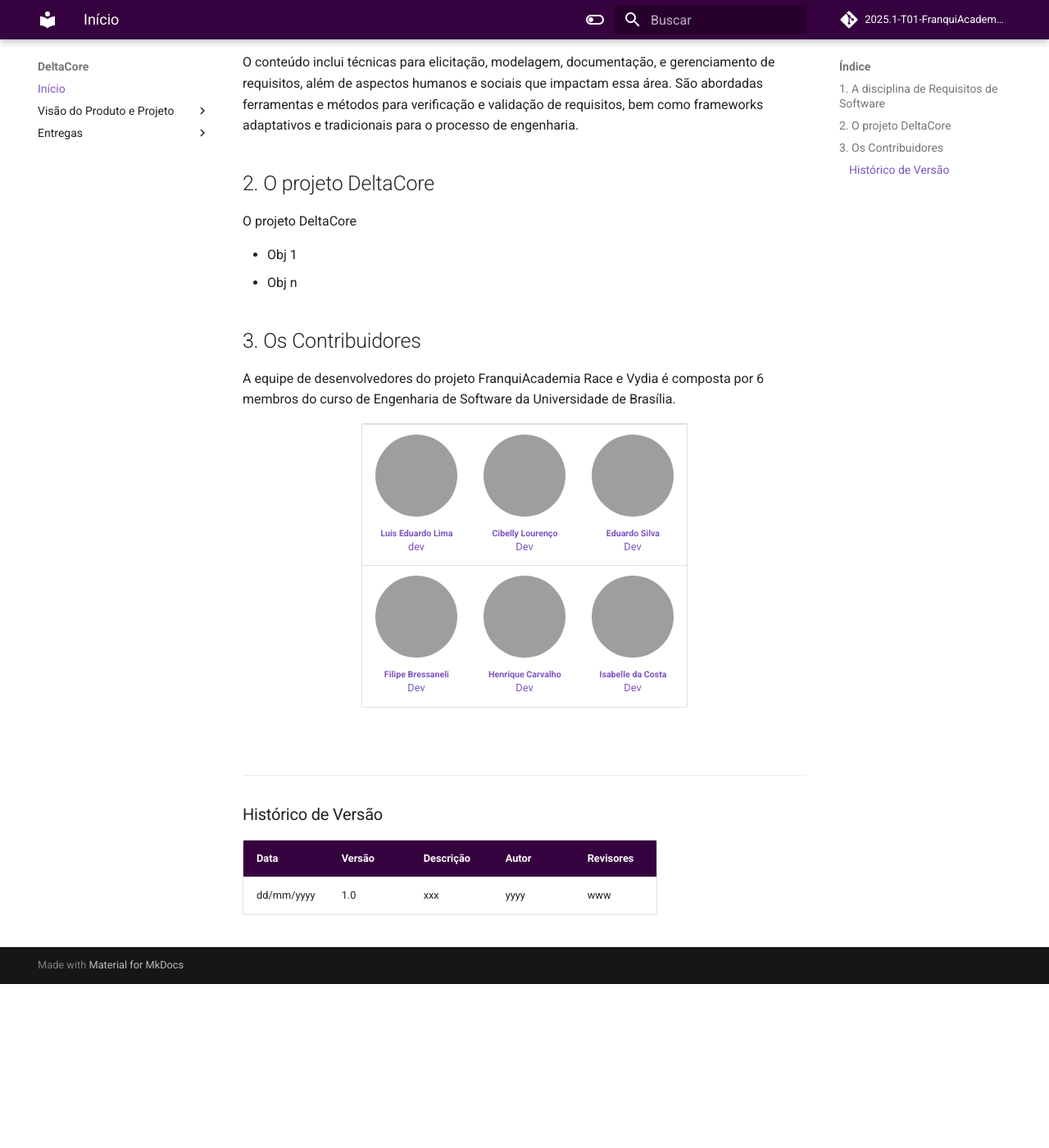
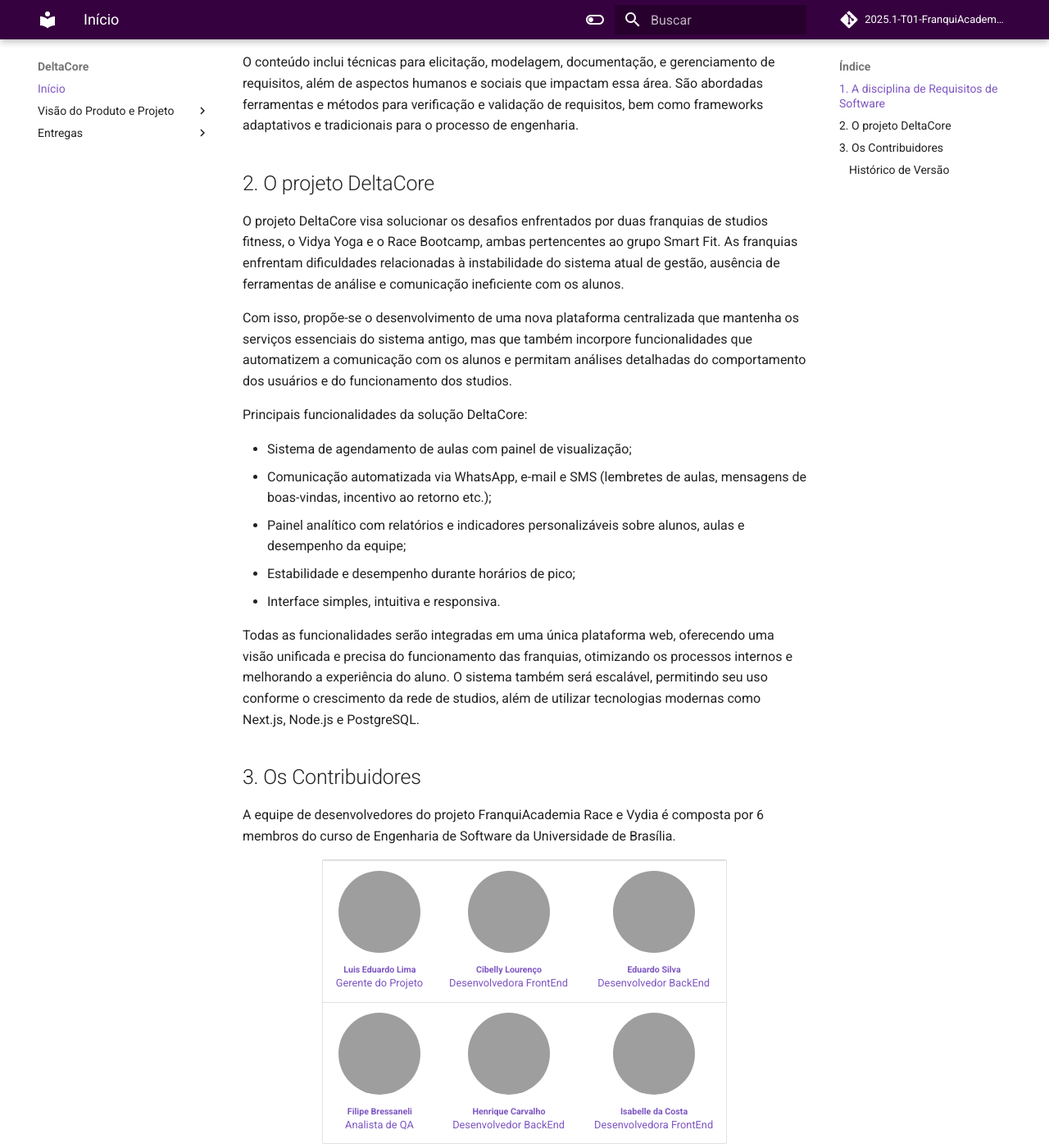
Before and after one commit to mdsreq-fga-unb/2025.1-T01-FranquiAcademia, an MkDocs documentation site: the page built from docs/index.md, in a window 1280 px wide and 1400 px high, scrolled down 446 px, cut to the strip 0-1400 px from the top of the window. Shown: the whole strip at 82% size. Built offline with MkDocs 1.6.1 and Material for MkDocs 9.7.7, drawn with Linux system fonts in a browser that asks for light colours; comment, search, counter and statistics services are not loaded; before the commit the page ends 1646 px from its top, so only the background shows below that; some of the changed text lies outside the part shown; grey boxes are pictures that could not be loaded.

Commit message:
fix: finishing the document

```diff
--- a/docs/index.md
+++ b/docs/index.md
@@ -14,11 +14,19 @@
 
 ## 2. O projeto DeltaCore
 
-O projeto DeltaCore
+O projeto DeltaCore visa solucionar os desafios enfrentados por duas franquias de studios fitness, o Vidya Yoga e o Race Bootcamp, ambas pertencentes ao grupo Smart Fit. As franquias enfrentam dificuldades relacionadas à instabilidade do sistema atual de gestão, ausência de ferramentas de análise e comunicação ineficiente com os alunos.
 
-- Obj 1
-- Obj n
+Com isso, propõe-se o desenvolvimento de uma nova plataforma centralizada que mantenha os serviços essenciais do sistema antigo, mas que também incorpore funcionalidades que automatizem a comunicação com os alunos e permitam análises detalhadas do comportamento dos usuários e do funcionamento dos studios.
 
+Principais funcionalidades da solução DeltaCore:
+
+- Sistema de agendamento de aulas com painel de visualização;
+- Comunicação automatizada via WhatsApp, e-mail e SMS (lembretes de aulas, mensagens de boas-vindas, incentivo ao retorno etc.);
+- Painel analítico com relatórios e indicadores personalizáveis sobre alunos, aulas e desempenho da equipe;
+- Estabilidade e desempenho durante horários de pico;
+- Interface simples, intuitiva e responsiva.
+
+Todas as funcionalidades serão integradas em uma única plataforma web, oferecendo uma visão unificada e precisa do funcionamento das franquias, otimizando os processos internos e melhorando a experiência do aluno. O sistema também será escalável, permitindo seu uso conforme o crescimento da rede de studios, além de utilizar tecnologias modernas como Next.js, Node.js e PostgreSQL.
 
 ## 3. Os Contribuidores
 A equipe de desenvolvedores do projeto FranquiAcademia Race e Vydia é composta por 6 membros do curso de Engenharia de Software da Universidade de Brasília.
@@ -26,14 +34,14 @@
 <div align="center">
   <table>
     <tr>
-      <td align="center"><a href="https://github.com/luidooo"><img style="border-radius: 50%;" src="https://github.com/luidooo.png" width="100px;" alt=""/><br /><sub><b>Luis Eduardo Lima</b></sub></a><br /><a href="https://github.com/Luidoo" title="Rocketseat">dev</a></td>
-      <td align="center"><a href="https://github.com/cibelinda"><img style="border-radius: 50%;" src="https://github.com/cibelinda.png" width="100px;" alt=""/><br /><sub><b>Cibelly Lourenço</b></sub></a><br /><a href="https://github.com/cibelinda" title="Rocketseat">Dev</a></td>
-      <td align="center"><a href="https://github.com/EduardoWaski"><img style="border-radius: 50%;" src="https://github.com/EduardoWaski.png" width="100px;" alt=""/><br /><sub><b>Eduardo Silva</b></sub></a><br /><a href="https://github.com/EduardoWaski" title="Rocketseat">Dev</a></td>
+      <td align="center"><a href="https://github.com/luidooo"><img style="border-radius: 50%;" src="https://github.com/luidooo.png" width="100px;" alt=""/><br /><sub><b>Luis Eduardo Lima</b></sub></a><br /><a href="https://github.com/Luidoo" title="Rocketseat">Gerente do Projeto</a></td>
+      <td align="center"><a href="https://github.com/cibelinda"><img style="border-radius: 50%;" src="https://github.com/cibelinda.png" width="100px;" alt=""/><br /><sub><b>Cibelly Lourenço</b></sub></a><br /><a href="https://github.com/cibelinda" title="Rocketseat">Desenvolvedora FrontEnd</a></td>
+      <td align="center"><a href="https://github.com/EduardoWaski"><img style="border-radius: 50%;" src="https://github.com/EduardoWaski.png" width="100px;" alt=""/><br /><sub><b>Eduardo Silva</b></sub></a><br /><a href="https://github.com/EduardoWaski" title="Rocketseat">Desenvolvedor BackEnd</a></td>
       </tr>
       <tr>
-      <td align="center"><a href="https://github.com/fbressa"><img style="border-radius: 50%;" src="https://github.com/fbressa.png" width="100px;" alt=""/><br /><sub><b>Filipe Bressaneli</b></sub></a><br /><a href="https://github.com/fbressa" title="Rocketseat">Dev</a></td>
-      <td align="center"><a href="https://github.com/henriquecarv3"><img style="border-radius: 50%;" src="https://github.com/henriquecarv3.png" width="100px;" alt=""/><br /><sub><b>Henrique Carvalho</b></sub></a><br /><a href="https://github.com/henriquecarv3" title="Rocketseat">Dev</a></td>
-      <td align="center"><a href="https://github.com/isacostaf"><img style="border-radius: 50%;" src="https://github.com/isacostaf.png" width="100px;" alt=""/><br /><sub><b>Isabelle da Costa</b></sub></a><br /><a href="https://github.com/isacostaf" title="Rocketseat">Dev</a></td>
+      <td align="center"><a href="https://github.com/fbressa"><img style="border-radius: 50%;" src="https://github.com/fbressa.png" width="100px;" alt=""/><br /><sub><b>Filipe Bressaneli</b></sub></a><br /><a href="https://github.com/fbressa" title="Rocketseat">Analista de QA</</a></td>
+      <td align="center"><a href="https://github.com/henriquecarv3"><img style="border-radius: 50%;" src="https://github.com/henriquecarv3.png" width="100px;" alt=""/><br /><sub><b>Henrique Carvalho</b></sub></a><br /><a href="https://github.com/henriquecarv3" title="Rocketseat">Desenvolvedor BackEnd</a></td>
+      <td align="center"><a href="https://github.com/isacostaf"><img style="border-radius: 50%;" src="https://github.com/isacostaf.png" width="100px;" alt=""/><br /><sub><b>Isabelle da Costa</b></sub></a><br /><a href="https://github.com/isacostaf" title="Rocketseat">Desenvolvedora FrontEnd</a></td>
   </table>
 </div>
 
@@ -43,4 +51,4 @@
 ### Histórico de Versão
 Data     | Versão | Descrição | Autor | Revisores
 -------- | ------ | --------- | ----- | ---------
-dd/mm/yyyy | 1.0 | xxx | yyyy | www
+21/04/2025 | 1.0 | Criação do Documento| Luis Eduardo Lima | Eduardo Waski
```
Also changed, not shown: docs/sections/approach.md (+3 -2 lines), docs/images/agil_cicle.png (added), docs/images/fishBone2.png, site/images/agil_cicle.png (added), site/images/fishBone2.png, site/index.html, site/search/search_index.json, site/sections/approach/index.html.
